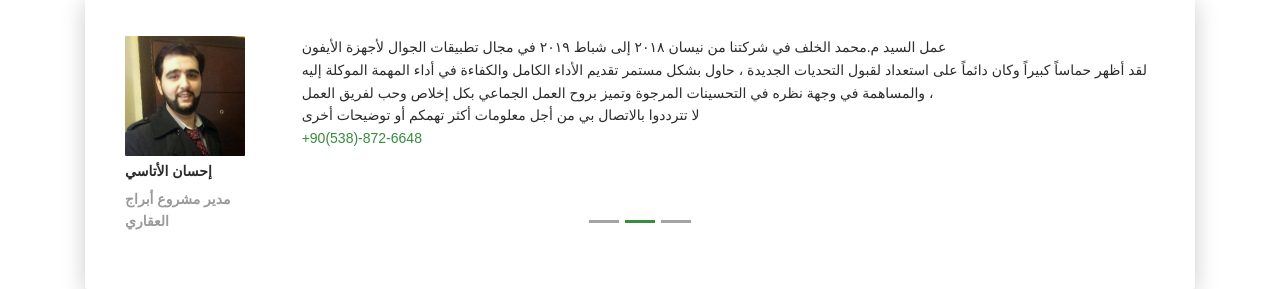
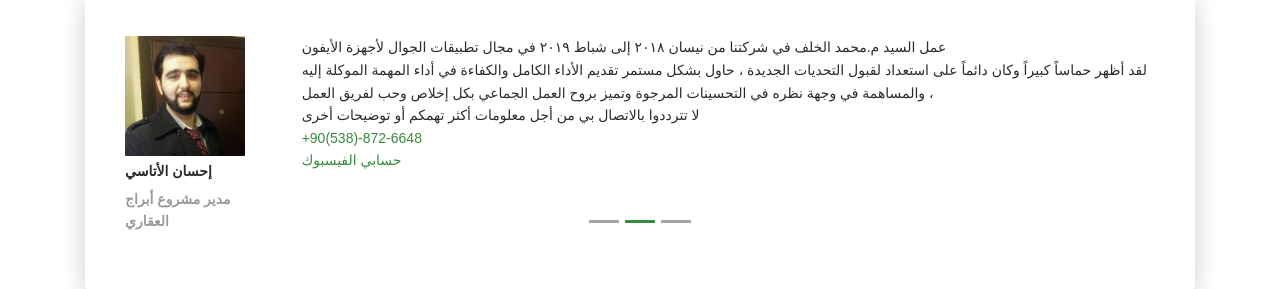
Before and after one commit to muhammadalkhalaf/My-Resume-ar, a plain HTML site: page index.html in a window 1280 px wide. Shown: the part 4539-4828 px from the top of the page. Drawn offline with Linux system fonts and the light colour scheme.

Commit message:
Facebook accounts added

```diff
--- a/index.html
+++ b/index.html
@@ -514,6 +514,8 @@
                   لا تترددوا بالاتصال بي من أجل معلومات أكثر تهمكم أو توضيحات أخرى
 <br>
 <a href="tel:+905466786448">+90(546)-678-6448</a>
+<br>
+<a href="https://www.facebook.com/emre.ozturk.3323457" target="_blank">حسابي الفيسبوك</a>
                 </p>
               </div>
             </div>
@@ -533,6 +535,8 @@
                   لا تترددوا بالاتصال بي من أجل معلومات أكثر تهمكم أو توضيحات أخرى
 <br>
 <a href="tel:+905388726648">+90(538)-872-6648</a>
+<br>
+<a href="https://www.facebook.com/ehssanAtassi" target="_blank">حسابي الفيسبوك</a>
                 </p>
               </div>
             </div>
```
